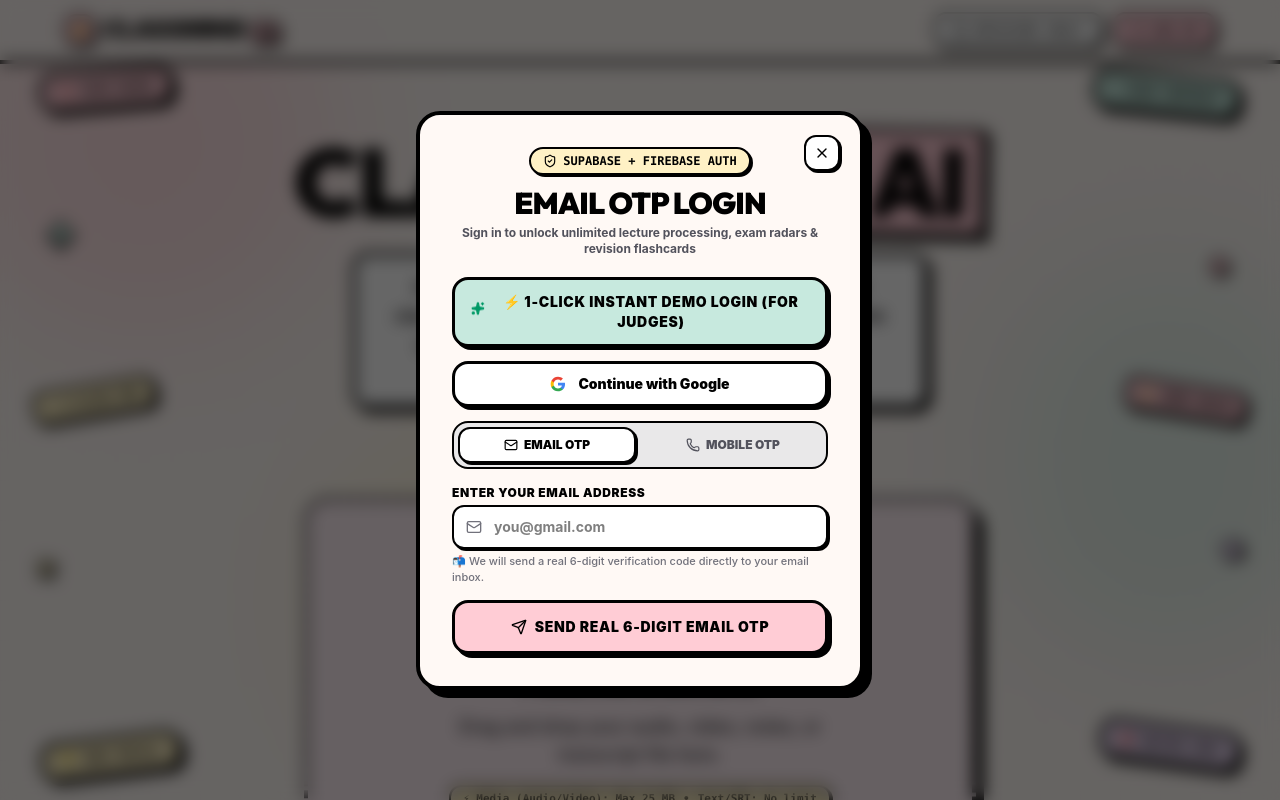
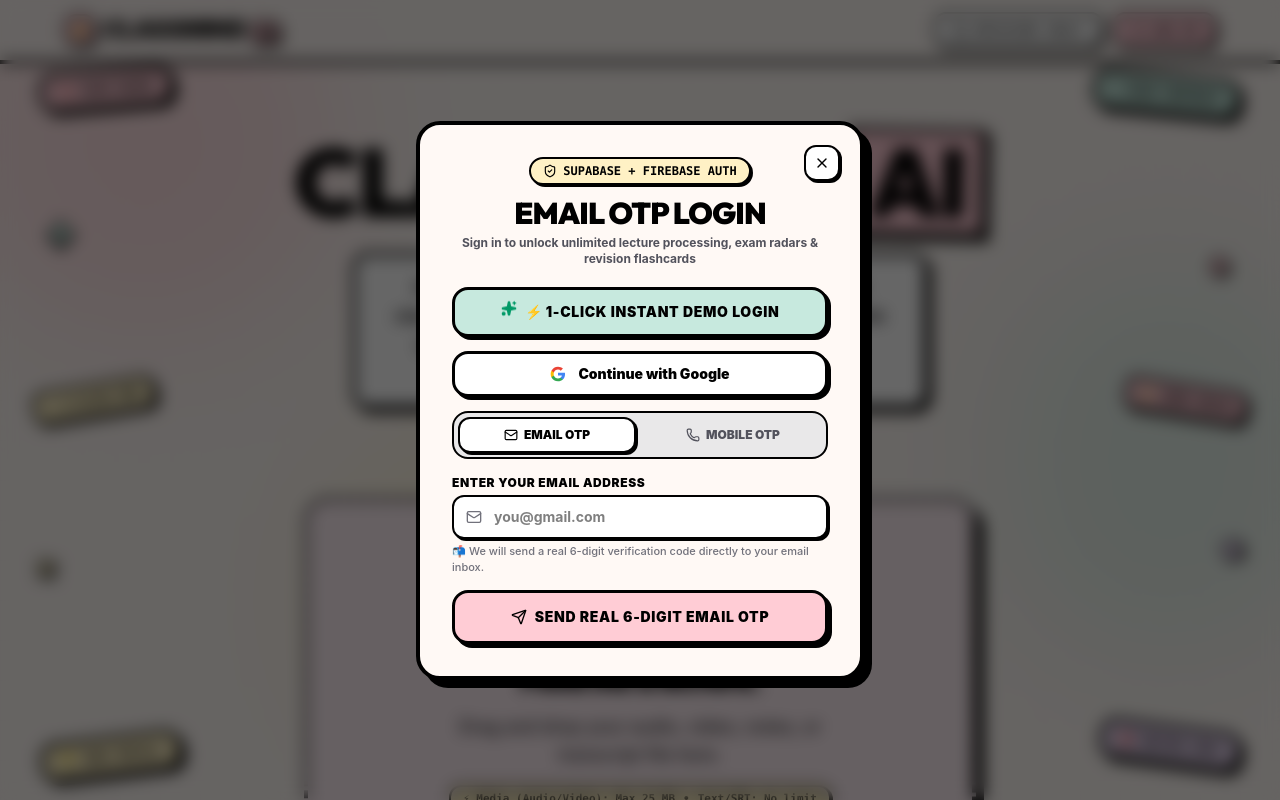
Before and after one commit to Shauryagupta4/ClassMind-AI, a React (Vite) app: page / in a window 1280 px wide. Both pictures are taken after a click on the button "LOG IN". Shown: the top 800 px of the page. Built offline with nearby package versions, Linux system fonts and the light colour scheme; no server answers.

Commit message:
chore: remove 'for judges' label from 1-click demo login button

```diff
--- a/src/components/AuthModal.jsx
+++ b/src/components/AuthModal.jsx
@@ -194,14 +194,14 @@ export default function AuthModal({ isOpen, onClose }) {
             </p>
           </div>
 
-          {/* 1-Click Demo Button for Judges */}
+          {/* 1-Click Demo Button */}
           <button
             type="button"
             onClick={handleDemoAccess}
             className="w-full mb-3.5 py-3 px-4 rounded-2xl bg-[#C7E9DE] text-black font-black text-xs md:text-sm uppercase tracking-wider border-3 border-black shadow-[3px_3px_0px_#000] hover:bg-[#b2e0d3] hover:scale-[1.01] active:scale-[0.98] transition-all flex items-center justify-center gap-2 cursor-pointer"
           >
             <Sparkles className="w-4 h-4 text-emerald-600 fill-current animate-bounce" />
-            <span>⚡ 1-Click Instant Demo Login (For Judges)</span>
+            <span>⚡ 1-Click Instant Demo Login</span>
           </button>
 
           {/* Google Sign In Button */}
```
